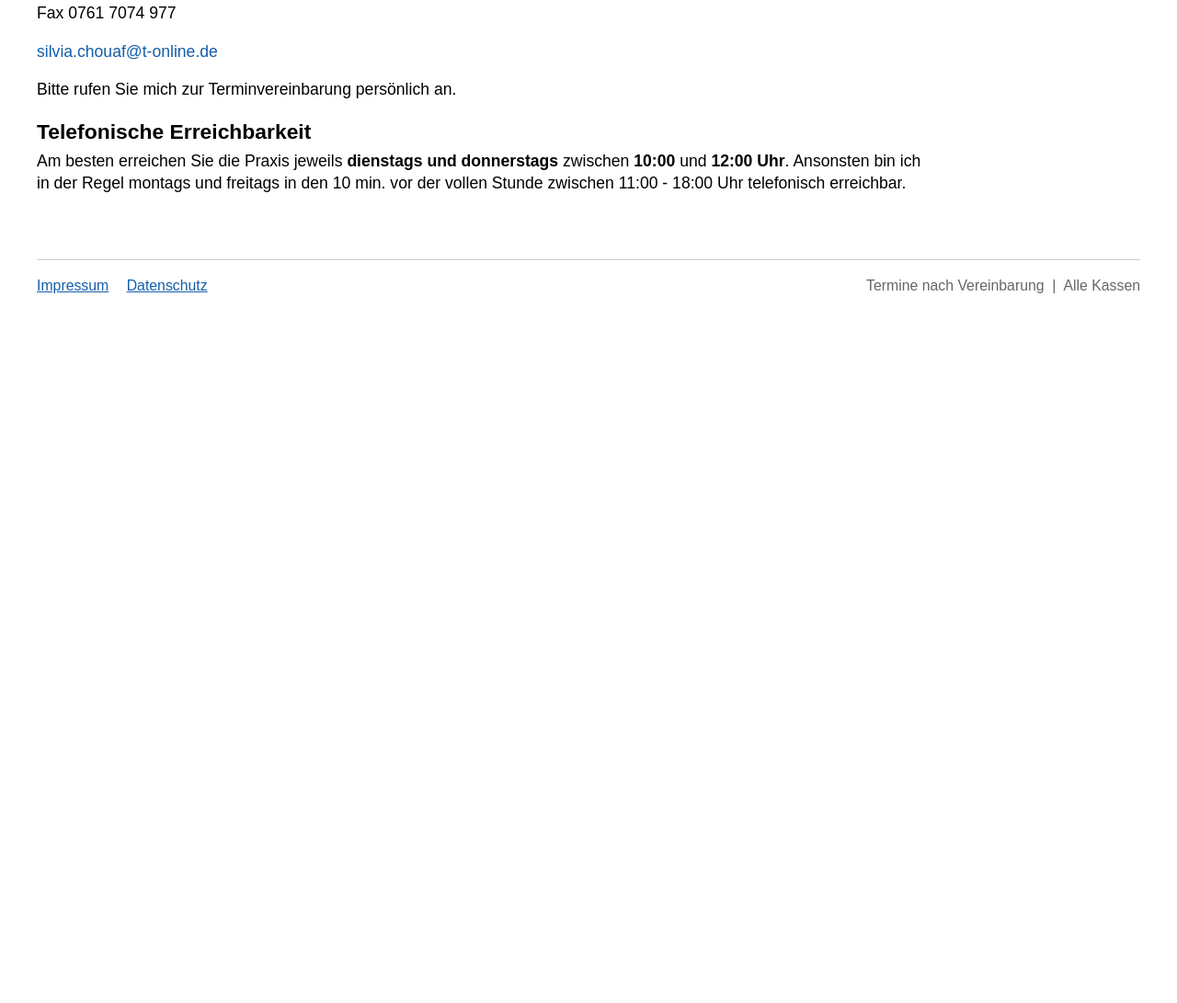
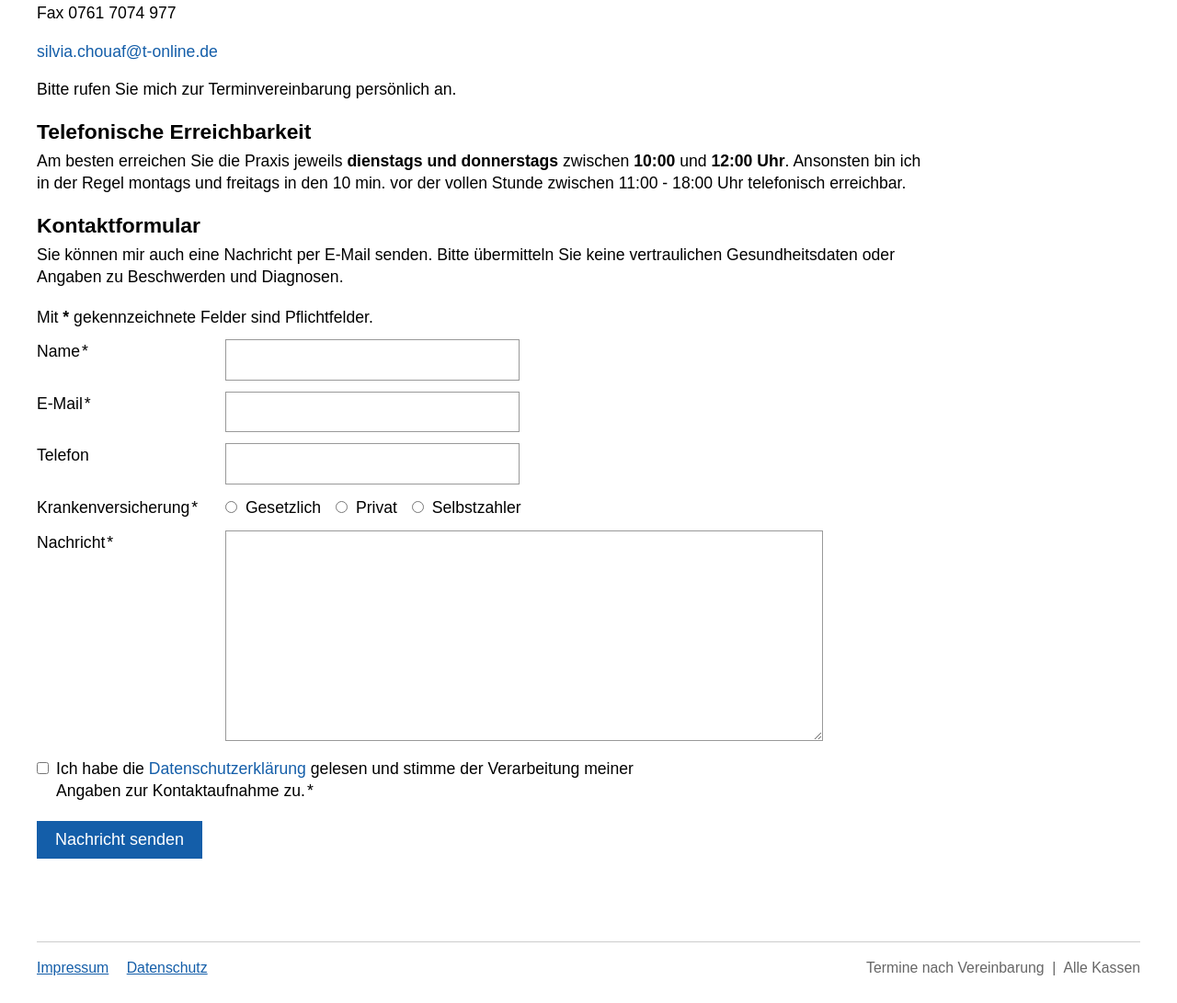
Before and after one commit to smohadjer/silvia, a PHP site: page /kontakt.html in a window 1280 px wide. Shown: the part 796-1887 px from the top of the page at 92% size. Before the commit the page ends 1115 px from the top, so only its background shows below. Run offline with PHP 8.4, Linux system fonts and the light colour scheme; style sheets or scripts are compiled from the project's sources.

Commit message:
Deploying to gh-pages from @ smohadjer/silvia@f239e210346e69c2feb44daf2ddc882565a1fdaf 🚀

```diff
--- a/kontakt.html
+++ b/kontakt.html
@@ -45,6 +45,46 @@
         	<p>Bitte rufen Sie mich zur Terminvereinbarung persönlich an.</p>
         	<h3>Telefonische Erreichbarkeit</h3>
         	<p>Am besten erreichen Sie die Praxis jeweils <strong>dienstags und donnerstags</strong> zwischen <strong>10:00</strong> und <strong>12:00 Uhr</strong>. Ansonsten bin ich in der Regel montags und freitags in den 10 min. vor der vollen Stunde zwischen 11:00 - 18:00 Uhr telefonisch erreichbar.</p>
+        	<h3>Kontaktformular</h3>
+        	<p>Sie können mir auch eine Nachricht per E-Mail senden. Bitte übermitteln Sie keine vertraulichen Gesundheitsdaten oder Angaben zu Beschwerden und Diagnosen.</p>
+        	<form id="contact-form" action="/api/contact" method="post" accept-charset="UTF-8">
+        		<p>Mit <strong>*</strong> gekennzeichnete Felder sind Pflichtfelder.</p>
+        		<div class="honeypot" aria-hidden="true">
+        			<label for="company-website">Website</label>
+        			<input id="company-website" name="company_website" type="text" tabindex="-1" autocomplete="off" />
+        		</div>
+        		<div class="row row--two-columns required">
+        			<label for="name">Name</label>
+        			<input id="name" name="name" type="text" autocomplete="name" maxlength="120" required />
+        		</div>
+        		<div class="row row--two-columns required">
+        			<label for="email">E-Mail</label>
+        			<input id="email" name="email" type="email" autocomplete="email" maxlength="254" required />
+        		</div>
+        		<div class="row row--two-columns">
+        			<label for="phone">Telefon</label>
+        			<input id="phone" name="phone" type="tel" autocomplete="tel" maxlength="60" />
+        		</div>
+        		<div class="row required insurance-options" role="radiogroup" aria-labelledby="insurance-label">
+        			<span id="insurance-label" class="insurance-options__label">Krankenversicherung</span>
+        			<div class="insurance-options__choices">
+        				<label><input name="insurance" type="radio" value="gesetzlich" required /> Gesetzlich</label>
+        				<label><input name="insurance" type="radio" value="privat" /> Privat</label>
+        				<label><input name="insurance" type="radio" value="selbstzahler" /> Selbstzahler</label>
+        			</div>
+        		</div>
+        		<div class="row row--two-columns required">
+        			<label for="message">Nachricht</label>
+        			<textarea id="message" name="message" rows="8" maxlength="5000" required></textarea>
+        		</div>
+        		<div class="row required consent">
+        			<input id="privacy" name="privacy" type="checkbox" value="true" required />
+        			<label for="privacy">Ich habe die <a href="/datenschutz.html" target="_blank" rel="noopener">Datenschutzerklärung</a> gelesen und stimme der Verarbeitung meiner Angaben zur Kontaktaufnahme zu.</label>
+        		</div>
+        		<p id="contact-form-error" class="form-error" role="alert" tabindex="-1" hidden></p>
+        		<button type="submit">Nachricht senden</button>
+        	</form>
+        	<p id="contact-form-status" class="form-status" role="status" tabindex="-1" hidden></p>
         </article>
         <footer>
         	<a href="impressum.html">Impressum</a>
--- a/resources/css/styles.css
+++ b/resources/css/styles.css
@@ -231,6 +231,137 @@ article h3 + p {
 }
 .accordion :is(.accordion__content) > *:first-child {
   margin-top: 0;
+}
+
+/* app/resources/css/modules/form.css */
+form {
+  margin-top: 20px;
+}
+form :is(input),
+form :is(textarea) {
+  font: inherit;
+  font-size: 16px;
+}
+form :is(input)[type=checkbox] {
+  margin: 3px 6px 0 0;
+}
+form :is(button) {
+  font-size: 18px;
+  background: var(--blue);
+  color: var(--white);
+  border: none;
+  padding: 8px 12px;
+  margin: 20px 0;
+  cursor: pointer;
+}
+@media (min-width: 768px) {
+  form :is(button) {
+    padding: 10px 20px;
+  }
+}
+form .row {
+  display: block;
+  margin-top: 12px;
+}
+form .row.required > label::after,
+form .row.required > legend::after,
+form .row.required > .insurance-options__label::after {
+  content: "*";
+  margin-left: 2px;
+}
+form .row.row--two-columns :is(label) {
+  display: inline-block;
+  min-width: 200px;
+  vertical-align: top;
+}
+form .row.row--two-columns :is(input) {
+  width: 100%;
+  border: solid 1px #999;
+  border-radius: 0;
+  margin-top: 5px;
+  padding: 8px;
+  box-sizing: border-box;
+}
+@media (min-width: 768px) {
+  form .row.row--two-columns :is(input) {
+    margin-top: 0;
+    width: auto;
+    min-width: 320px;
+  }
+}
+form .row :is(textarea) {
+  border: solid 1px #999;
+  border-radius: 0;
+  box-sizing: border-box;
+  margin-top: 5px;
+  padding: 8px;
+  width: 100%;
+}
+@media (min-width: 768px) {
+  form .row :is(textarea) {
+    margin-top: 0;
+    max-width: 650px;
+  }
+}
+form .row.consent {
+  display: flex;
+  align-items: flex-start;
+  max-width: 650px;
+}
+form .row.consent :is(input) {
+  flex: 0 0 auto;
+  margin: 4px 8px 0 0;
+}
+form .row.consent :is(label) {
+  flex: 1;
+  line-height: 1.35em;
+}
+form .row.insurance-options .insurance-options__label {
+  margin-bottom: 6px;
+}
+form .row.insurance-options .insurance-options__choices {
+  display: flex;
+  gap: 16px;
+  white-space: nowrap;
+}
+form .row.insurance-options :is(label) {
+  line-height: 1.5em;
+}
+form .row.insurance-options :is(input) {
+  margin: 0 4px 0 0;
+}
+@media (min-width: 768px) {
+  form .row.insurance-options {
+    display: grid;
+    grid-template-columns: 205px auto;
+  }
+  form .row.insurance-options .insurance-options__label {
+    margin-bottom: 0;
+    min-width: 200px;
+  }
+}
+.honeypot {
+  height: 1px;
+  left: -10000px;
+  overflow: hidden;
+  position: absolute;
+  top: auto;
+  width: 1px;
+}
+.form-status {
+  border-left: solid 4px var(--blue);
+  margin-top: 20px;
+  padding: 10px 12px;
+}
+.form-status:focus {
+  outline: none;
+}
+.form-error {
+  color: #b00020;
+  margin: 16px 0 0;
+}
+.form-error:focus {
+  outline: none;
 }
 
 /* app/resources/css/modules/featured.scss */
--- a/resources/js/main.js
+++ b/resources/js/main.js
@@ -97,5 +97,37 @@
     document.querySelectorAll(".accordion").forEach(function(element) {
       new Accordion(element);
     });
+    var contactForm = document.querySelector("#contact-form");
+    var contactFormStatus = document.querySelector("#contact-form-status");
+    var contactFormError = document.querySelector("#contact-form-error");
+    if (contactForm && contactFormStatus && contactFormError) {
+      contactForm.addEventListener("submit", async function(event) {
+        event.preventDefault();
+        var submitButton = contactForm.querySelector('button[type="submit"]');
+        submitButton.disabled = true;
+        contactFormStatus.hidden = true;
+        contactFormError.hidden = true;
+        try {
+          var response = await fetch(contactForm.action, {
+            method: contactForm.method,
+            body: new URLSearchParams(new FormData(contactForm)),
+            headers: { Accept: "application/json" }
+          });
+          var result = await response.json();
+          if (!response.ok) {
+            throw new Error(result.error || "Die Nachricht konnte nicht gesendet werden.");
+          }
+          contactForm.hidden = true;
+          contactFormStatus.textContent = result.message || "Ihre Nachricht wurde erfolgreich gesendet.";
+          contactFormStatus.hidden = false;
+          contactFormStatus.focus();
+        } catch (error) {
+          contactFormError.textContent = error.message || "Die Nachricht konnte nicht gesendet werden.";
+          contactFormError.hidden = false;
+          contactFormError.focus();
+          submitButton.disabled = false;
+        }
+      });
+    }
   });
 })();
```
